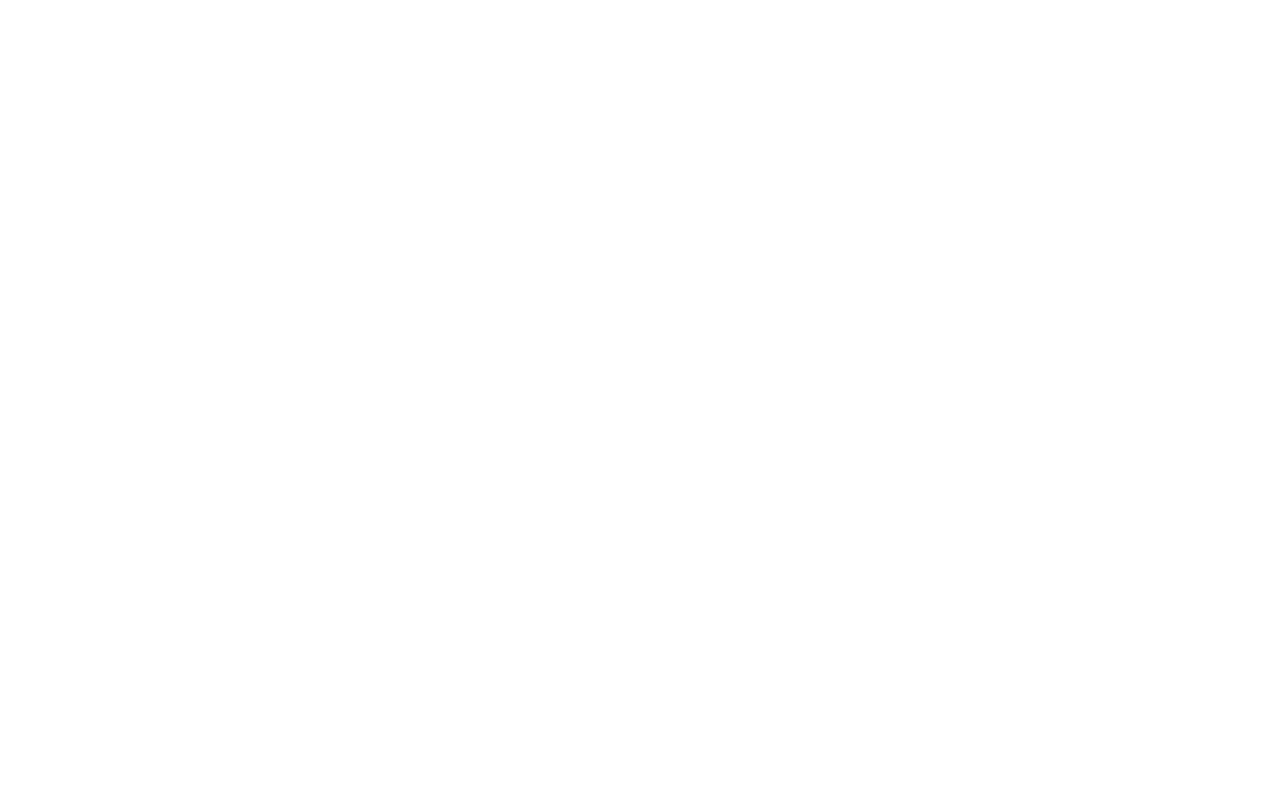
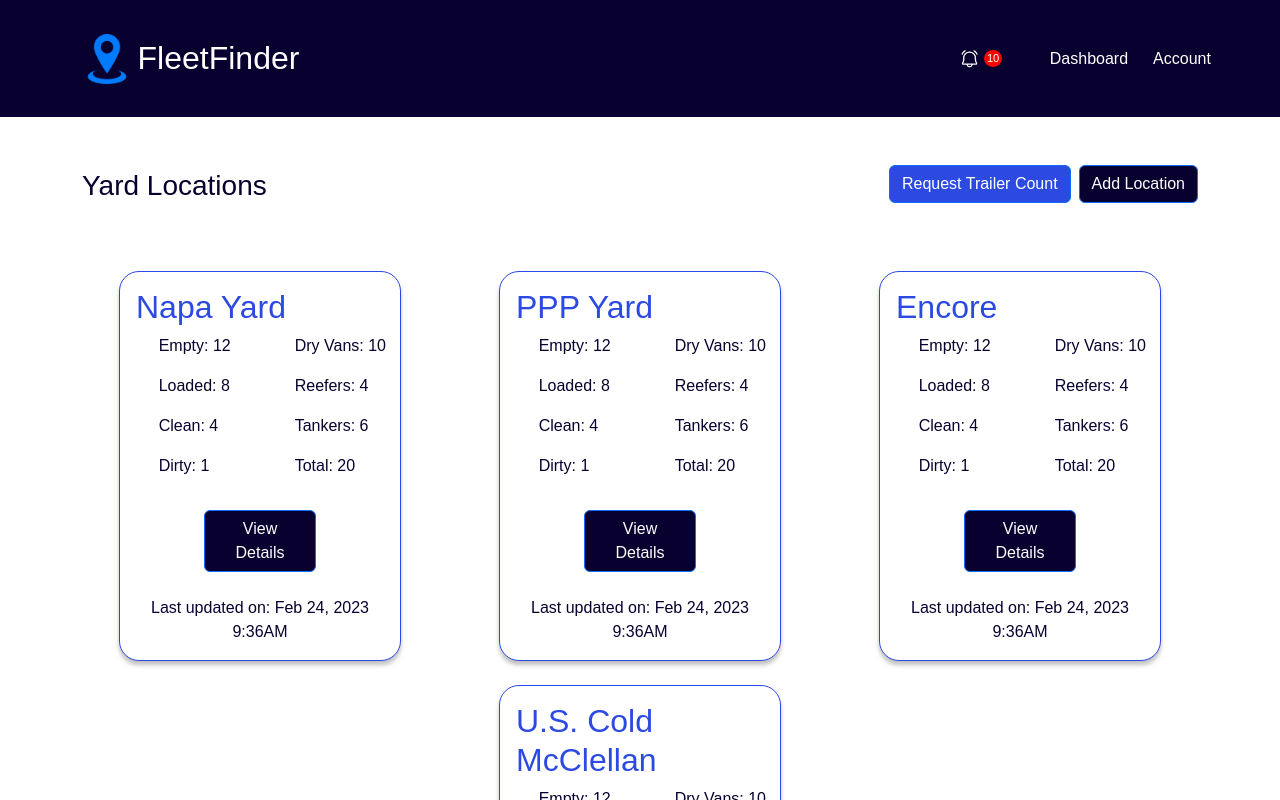
Before and after one commit to rooted92/frontendFF, a React (Create React App) app: page /AdminDashboard in a window 1280 px wide. Shown: the top 800 px of the page. Built offline with nearby package versions, Linux system fonts and the light colour scheme; a web font is replaced by a local one.

Commit message:
updated admin dashboard

```diff
--- a/src/components/adminaccount/AdminDashboard.tsx
+++ b/src/components/adminaccount/AdminDashboard.tsx
@@ -1,6 +1,6 @@
 import { useNavigate } from "react-router-dom";
 import Footer from "../FooterComponent";
-import { Col, Container, Row, Form, Button } from "react-bootstrap";
+import { Col, Container, Row, Form, Button, Card, Accordion } from "react-bootstrap";
 import NavbarComponent from "../NavbarComponent";
 import { useState, useEffect } from "react";
 
@@ -23,12 +23,133 @@
         }
     }, []);
 
+    const [yardLocations, setYardLocations] = useState<Array<any>>([
+        {
+            ID: 1,
+            Name: 'Napa Yard',
+            Address: '123 Main St',
+            City: 'Napa',
+            State: 'CA',
+            Zipcode: 95402,
+            OrganizationID: 1,
+            IsDeleted: false
+        },
+        {
+            ID: 2,
+            Name: 'PPP Yard',
+            Address: '123 Main St',
+            City: 'Petaluma',
+            State: 'CA',
+            Zipcode: 95402,
+            OrganizationID: 1,
+            IsDeleted: false
+        },
+
+        {
+            ID: 5,
+            Name: 'Encore',
+            Address: '123 Main St',
+            City: 'Fairfield',
+            State: 'CA',
+            Zipcode: 95402,
+            OrganizationID: 1,
+            IsDeleted: false
+        },
+        {
+            ID: 6,
+            Name: 'U.S. Cold McClellan',
+            Address: '123 Main St',
+            City: 'Sacramento',
+            State: 'CA',
+            Zipcode: 95402,
+            OrganizationID: 1,
+            IsDeleted: false
+        }
+    ]);
+
+    let navigate = useNavigate();
+
+    const handleRequest = () => {
+        navigate('/TrailerCountRequestForm');
+    }
+
+    const handleAddLocation = () => {
+        console.log(userInfo);
+        navigate('/AddLocationForm');
+    }
+
     return (
-    <>
-        <div>
+        <>
+            <div className="pageContainer">
+                <div className="mainContent">
 
-        </div>
-    </>
+
+                    <NavbarComponent />
+                    <Container className="mt-5">
+                        <Row className="d-flex justify-content-between mb-3">
+                            <Col className="col-4">
+                                <p className="fs-3">Yard Locations</p>
+                            </Col>
+                            <Col className="col-4 d-flex justify-content-end align-self-start">
+                                <Button className="mx-2 lightBlueBG" onClick={handleRequest}>Request Trailer Count</Button>
+                                <Button className="darkBlueBG" onClick={handleAddLocation}>Add Location</Button>
+                            </Col>
+                        </Row>
+
+                        {
+
+                            <Row className="my-5 d-flex justify-content-center">
+                                {
+                                    yardLocations.map(yard => {
+                                        return (
+                                            < Col key={yard.ID} className="col-12 col-md-6 col-lg-4 col-xxl-3 mb-4 d-flex flex-column align-items-center" >
+                                                <Card>
+                                                    <Card.Body>
+                                                        <Card.Title>{yard.Name}</Card.Title>
+                                                        <Card.Text>
+                                                            <Row className="d-flex justify-content-around">
+                                                                <Col className="col-4 text-nowrap">
+                                                                    <p>Empty: 12</p>
+                                                                    <p>Loaded: 8</p>
+                                                                    <p>Clean: 4</p>
+                                                                    <p>Dirty: 1</p>
+                                                                </Col>
+                                                                <Col className="col-4 text-nowrap">
+                                                                    <p>Dry Vans: 10</p>
+                                                                    <p>Reefers: 4</p>
+                                                                    <p>Tankers: 6</p>
+                                                                    <p>Total: 20</p>
+                                                                </Col>
+                                                            </Row>
+                                                        </Card.Text>
+                                                        <Row className="d-flex justify-content-center">
+                                                            <Col className="col-6">
+                                                                <Button className="darkBlueBG">View Details</Button>
+                                                            </Col>
+                                                        </Row>
+                                                        <Row>
+                                                            <Col>
+                                                                <p className="m-0 mt-4 text-center">Last updated on: Feb 24, 2023 9:36AM</p>
+                                                            </Col>
+                                                        </Row>
+                                                    </Card.Body>
+                                                </Card>
+                                            </Col>
+                                        )
+                                    })
+                                }
+                            </Row>
+
+                        }
+
+
+                    </Container>
+
+
+                </div>
+                <Footer />
+            </div >
+        </>
     )
 }
 
--- a/src/index.css
+++ b/src/index.css
@@ -162,3 +162,7 @@
 .aCuz{
   color: #2C49E1;
 }
+
+.YLP{
+  padding-left: 3rem;
+}
```
